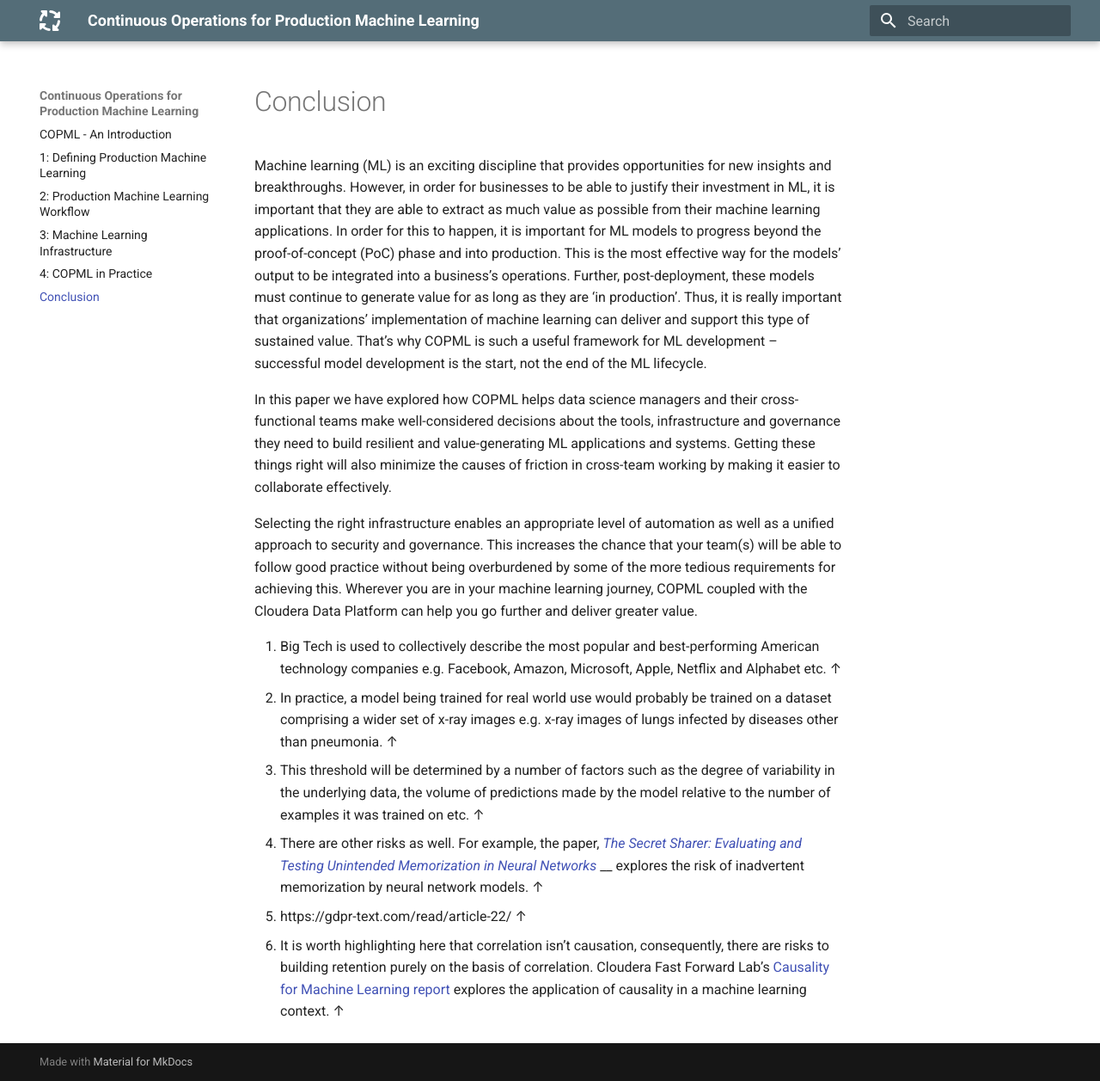
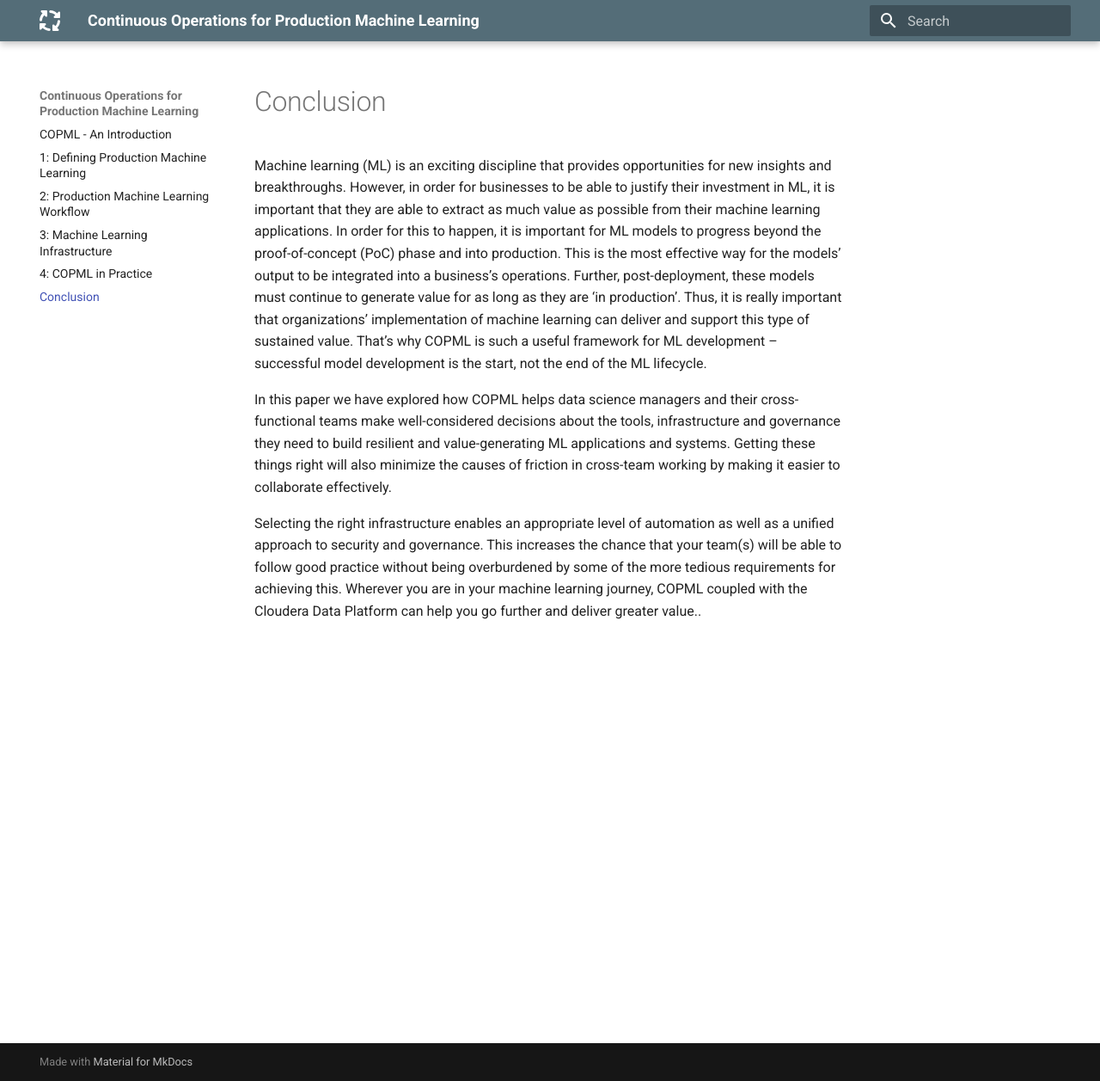
Before and after one commit to fletchjeff/copml, an MkDocs documentation site: the page built from docs/conclusion.md, in a window 1280 px wide and 1257 px high. Shown: the whole window at 86% size. Built offline with MkDocs 1.6.1 and Material for MkDocs 9.7.7, drawn with Linux system fonts in a browser that asks for light colours.

Commit message:
Doc Updates

```diff
--- a/docs/conclusion.md
+++ b/docs/conclusion.md
@@ -4,11 +4,4 @@
 
 In this paper we have explored how COPML helps data science managers and their cross-functional teams make well-considered decisions about the tools, infrastructure and governance they need to build resilient and value-generating ML applications and systems. Getting these things right will also minimize the causes of friction in cross-team working by making it easier to collaborate effectively.
 
-Selecting the right infrastructure enables an appropriate level of automation as well as a unified approach to security and governance. This increases the chance that your team(s) will be able to follow good practice without being overburdened by some of the more tedious requirements for achieving this. Wherever you are in your machine learning journey, COPML coupled with the Cloudera Data Platform can help you go further and deliver greater value.
-
-1. Big Tech is used to collectively describe the most popular and best-performing American technology companies e.g. Facebook, Amazon, Microsoft, Apple, Netflix and Alphabet etc. ↑
-2. In practice, a model being trained for real world use would probably be trained on a dataset comprising a wider set of x-ray images e.g. x-ray images of lungs infected by diseases other than pneumonia. ↑
-3. This threshold will be determined by a number of factors such as the degree of variability in the underlying data, the volume of predictions made by the model relative to the number of examples it was trained on etc. ↑
-4. There are other risks as well. For example, the paper, [_The Secret Sharer: Evaluating and Testing Unintended Memorization in Neural Networks_](https://arxiv.org/pdf/1802.08232.pdf) __ explores the risk of inadvertent memorization by neural network models. ↑
-5. https://gdpr-text.com/read/article-22/ ↑
-6. It is worth highlighting here that correlation isn’t causation, consequently, there are risks to building retention purely on the basis of correlation. Cloudera Fast Forward Lab’s [Causality for Machine Learning report ](https://ff13.fastforwardlabs.com)explores the application of causality in a machine learning context. ↑
+Selecting the right infrastructure enables an appropriate level of automation as well as a unified approach to security and governance. This increases the chance that your team(s) will be able to follow good practice without being overburdened by some of the more tedious requirements for achieving this. Wherever you are in your machine learning journey, COPML coupled with the Cloudera Data Platform can help you go further and deliver greater value..
```
